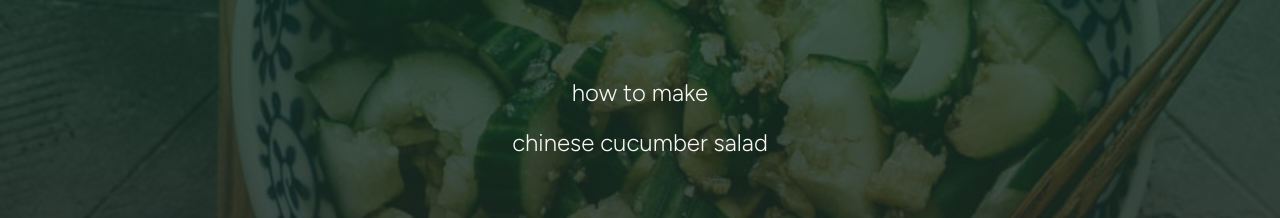
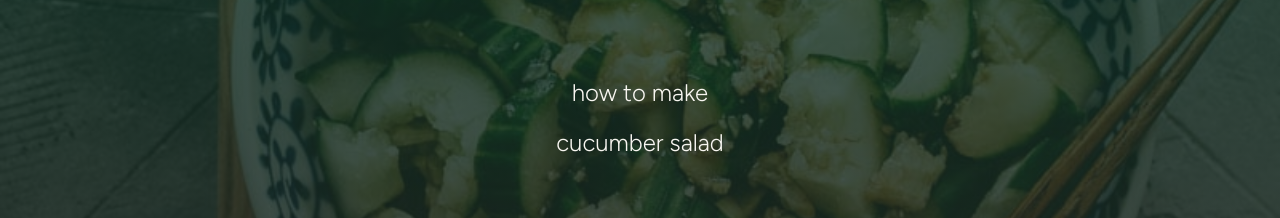
Before and after one commit to cslee0213/iffall2026, a plain HTML site: page recipe/complete/index.html in a window 1280 px wide. Shown: the part 282-500 px from the top of the page. Drawn offline with Linux system fonts and the light colour scheme.

Commit message:
Update index.html

```diff
--- a/recipe/complete/index.html
+++ b/recipe/complete/index.html
@@ -20,7 +20,7 @@
             </header>
             <section class="hero" id="hero">
                 <div class="hero-title">
-                    <h1>how to make<br>chinese cucumber salad</h1>
+                    <h1>how to make<br>cucumber salad</h1>
                 </div>
             </section>
             <div class="intro-text">
```
